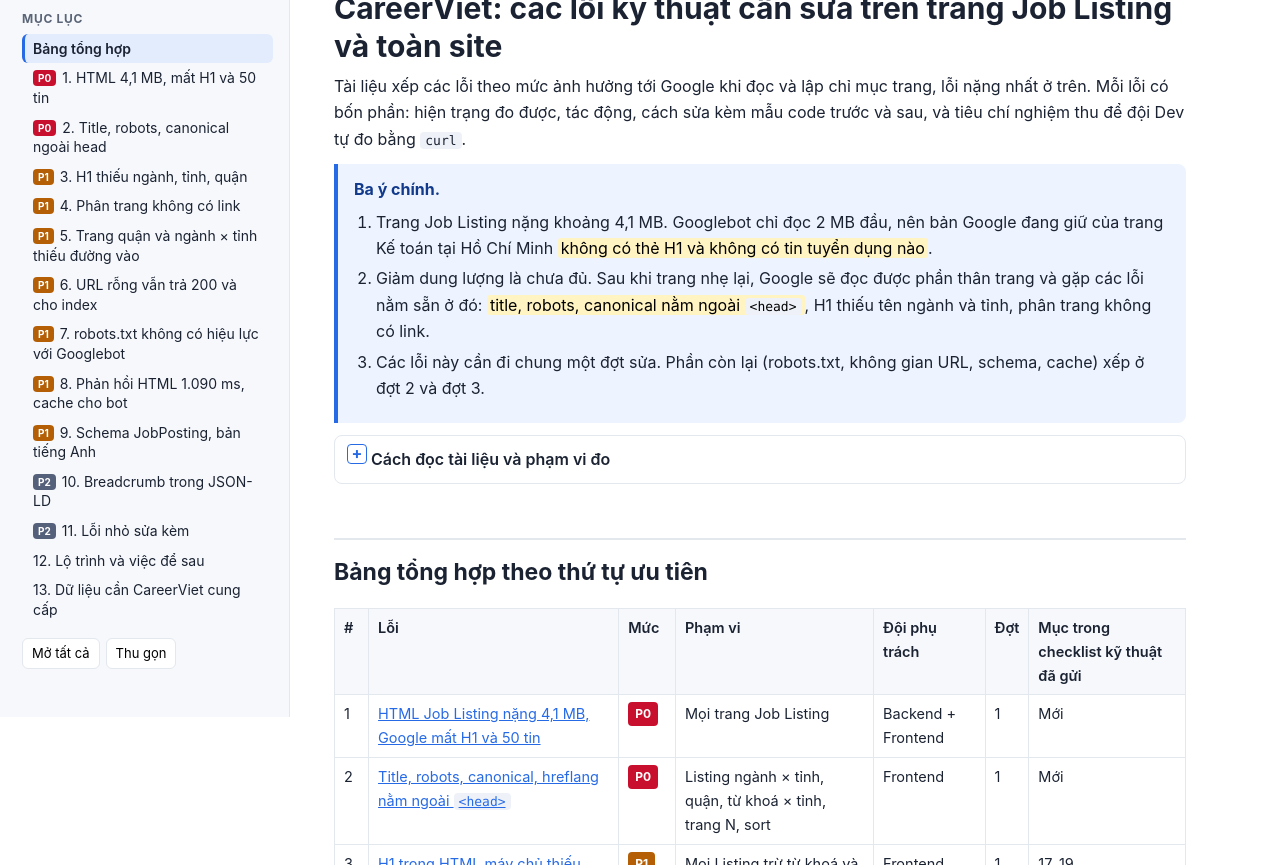
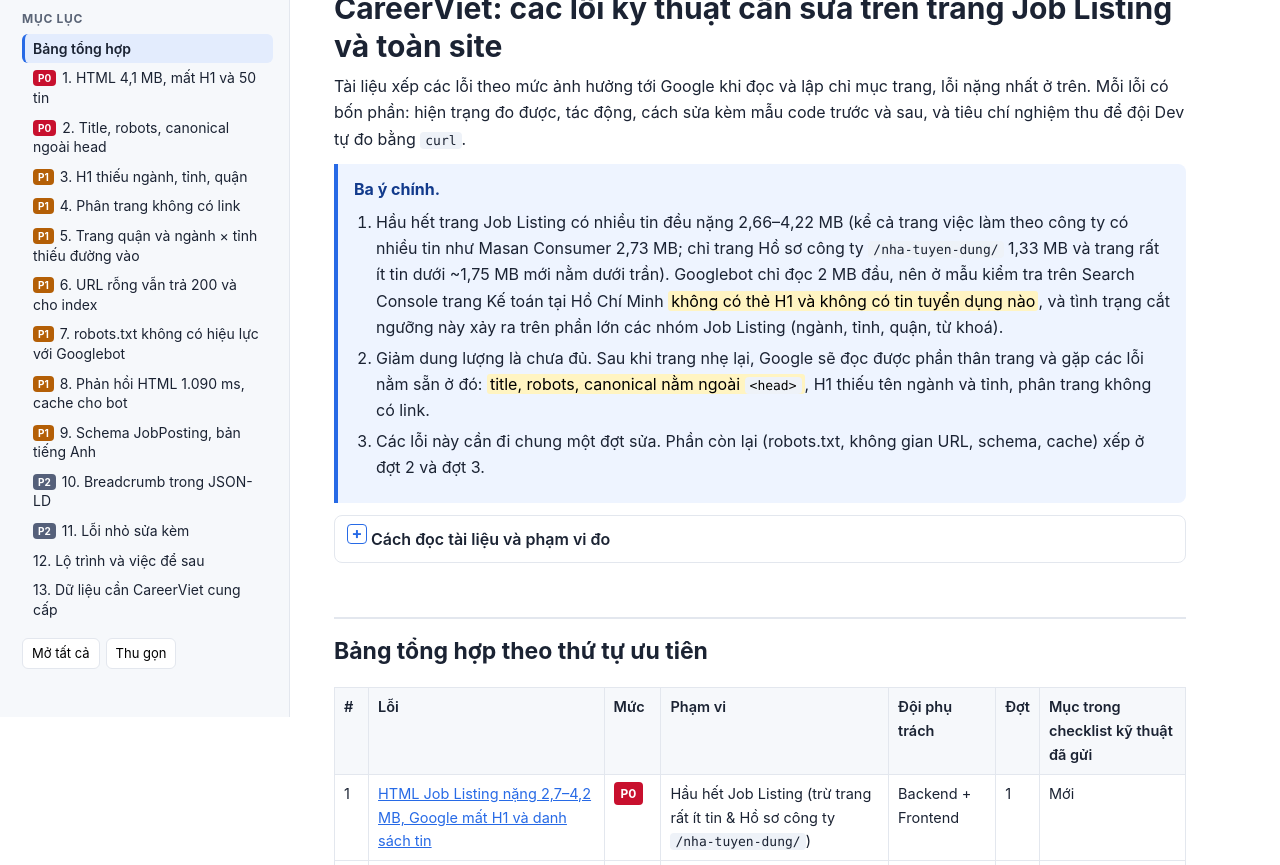
Before and after one commit to GTVSEO/gtv-client-previews, a plain HTML site: page careerviet-technical-issues-2026-1d89dbc4/index.html in a window 1280 px wide. Shown: the part 83-948 px from the top of the page. Drawn offline with Linux system fonts and the light colour scheme.

Commit message:
Update CareerViet client v3: clarify Job Listing 2MB scope across templates & company pages

```diff
--- a/careerviet-technical-issues-2026-1d89dbc4/index.html
+++ b/careerviet-technical-issues-2026-1d89dbc4/index.html
@@ -115,7 +115,7 @@ button.cp:hover{background:#fff;border-color:var(--blue);color:var(--blue)}
 
 <div class="lead"><b>Ba ý chính.</b>
 <ol>
-<li>Trang Job Listing nặng khoảng 4,1 MB. Googlebot chỉ đọc 2 MB đầu, nên bản Google đang giữ của trang Kế toán tại Hồ Chí Minh <mark>không có thẻ H1 và không có tin tuyển dụng nào</mark>.</li>
+<li>Hầu hết trang Job Listing có nhiều tin đều nặng 2,66–4,22 MB (kể cả trang việc làm theo công ty có nhiều tin như Masan Consumer 2,73 MB; chỉ trang Hồ sơ công ty <code>/nha-tuyen-dung/</code> 1,33 MB và trang rất ít tin dưới ~1,75 MB mới nằm dưới trần). Googlebot chỉ đọc 2 MB đầu, nên ở mẫu kiểm tra trên Search Console trang Kế toán tại Hồ Chí Minh <mark>không có thẻ H1 và không có tin tuyển dụng nào</mark>, và tình trạng cắt ngưỡng này xảy ra trên phần lớn các nhóm Job Listing (ngành, tỉnh, quận, từ khoá).</li>
 <li>Giảm dung lượng là chưa đủ. Sau khi trang nhẹ lại, Google sẽ đọc được phần thân trang và gặp các lỗi nằm sẵn ở đó: <mark>title, robots, canonical nằm ngoài <code>&lt;head&gt;</code></mark>, H1 thiếu tên ngành và tỉnh, phân trang không có link.</li>
 <li>Các lỗi này cần đi chung một đợt sửa. Phần còn lại (robots.txt, không gian URL, schema, cache) xếp ở đợt 2 và đợt 3.</li>
 </ol></div>
@@ -133,7 +133,7 @@ button.cp:hover{background:#fff;border-color:var(--blue);color:var(--blue)}
 <h2 id="tong-quan" data-toc="Bảng tổng hợp">Bảng tổng hợp theo thứ tự ưu tiên</h2>
 <div class="tw"><table>
 <tr><th>#</th><th>Lỗi</th><th>Mức</th><th>Phạm vi</th><th>Đội phụ trách</th><th>Đợt</th><th>Mục trong checklist kỹ thuật đã gửi</th></tr>
-<tr><td>1</td><td><a href="#v1">HTML Job Listing nặng 4,1 MB, Google mất H1 và 50 tin</a></td><td><span class="tag p0">P0</span></td><td>Mọi trang Job Listing</td><td>Backend + Frontend</td><td>1</td><td>Mới</td></tr>
+<tr><td>1</td><td><a href="#v1">HTML Job Listing nặng 2,7–4,2 MB, Google mất H1 và danh sách tin</a></td><td><span class="tag p0">P0</span></td><td>Hầu hết Job Listing (trừ trang rất ít tin &amp; Hồ sơ công ty <code>/nha-tuyen-dung/</code>)</td><td>Backend + Frontend</td><td>1</td><td>Mới</td></tr>
 <tr><td>2</td><td><a href="#v2">Title, robots, canonical, hreflang nằm ngoài <code>&lt;head&gt;</code></a></td><td><span class="tag p0">P0</span></td><td>Listing ngành × tỉnh, quận, từ khoá × tỉnh, trang N, sort</td><td>Frontend</td><td>1</td><td>Mới</td></tr>
 <tr><td>3</td><td><a href="#v3">H1 trong HTML máy chủ thiếu ngành, tỉnh, quận</a></td><td><span class="tag p1">P1</span></td><td>Mọi Listing trừ từ khoá và công ty</td><td>Frontend</td><td>1</td><td>17, 19</td></tr>
 <tr><td>4</td><td><a href="#v4">Phân trang không có link, trang N khai là bản trùng trang 1</a></td><td><span class="tag p1">P1</span></td><td>Mọi Listing trên 50 tin</td><td>Frontend</td><td>1</td><td>2, 14</td></tr>
@@ -148,7 +148,7 @@ button.cp:hover{background:#fff;border-color:var(--blue);color:var(--blue)}
 
 <!-- ============ 1 ============ -->
 <h2 id="v1" data-toc="1. HTML 4,1 MB, mất H1 và 50 tin" data-p="p0"><span class="tag p0">P0</span>1. HTML Job Listing nặng 4,1 MB, Google mất H1 và 50 tin</h2>
-<div class="lead"><b>Tóm tắt:</b> Googlebot chỉ đọc 2 MB đầu của mỗi file HTML<span class="i" tabindex="0">i<span class="tip">Tài liệu Googlebot: "Googlebot crawls the first 2MB of a supported file type" và "The file size limit is applied on the uncompressed data". Nén gzip hay Brotli không giúp vượt giới hạn này. <a href="https://developers.google.com/search/docs/crawling-indexing/googlebot" target="_blank" rel="noopener">Xem tài liệu</a></span></span>. Trên Job Listing, H1 và 50 tin nằm sau byte 3,7 triệu vì hai khối dữ liệu thừa đứng trước.</div>
+<div class="lead"><b>Tóm tắt:</b> Googlebot chỉ đọc 2 MB đầu của mỗi file HTML<span class="i" tabindex="0">i<span class="tip">Tài liệu Googlebot: "Googlebot crawls the first 2MB of a supported file type" và "The file size limit is applied on the uncompressed data". Nén gzip hay Brotli không giúp vượt giới hạn này. <a href="https://developers.google.com/search/docs/crawling-indexing/googlebot" target="_blank" rel="noopener">Xem tài liệu</a></span></span>. Trên hầu hết Job Listing nhiều tin (2,66–4,22 MB), H1 và danh sách tin bị đẩy xuống byte 2,49–3,84 triệu vì hai khối dữ liệu thừa đứng trước (mẫu <code>c2l8</code> 4,15 MB mất H1 và cả 50 tin; chỉ trang rất ít tin hoặc Hồ sơ công ty <code>/nha-tuyen-dung/</code> 1,33 MB chưa vượt mốc).</div>
 
 <h3>Hiện trạng</h3>
 <p>Trang mẫu: <a class="u" href="https://careerviet.vn/viec-lam/ke-toan-kiem-toan-tai-ho-chi-minh-c2l8-vi.html" target="_blank" rel="noopener">https://careerviet.vn/viec-lam/ke-toan-kiem-toan-tai-ho-chi-minh-c2l8-vi.html</a>, nặng <b>4.146.104 byte</b> (đo 11:54 và 12:32).</p>
```
